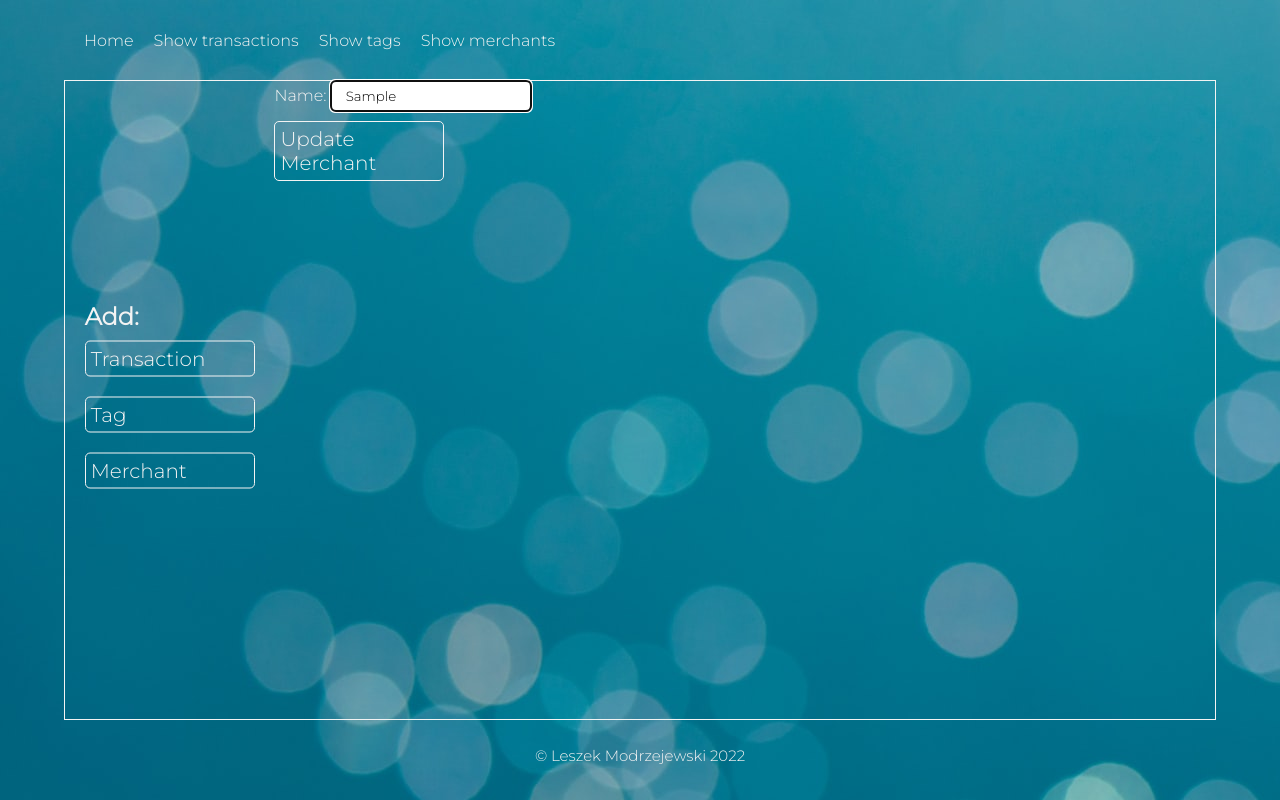
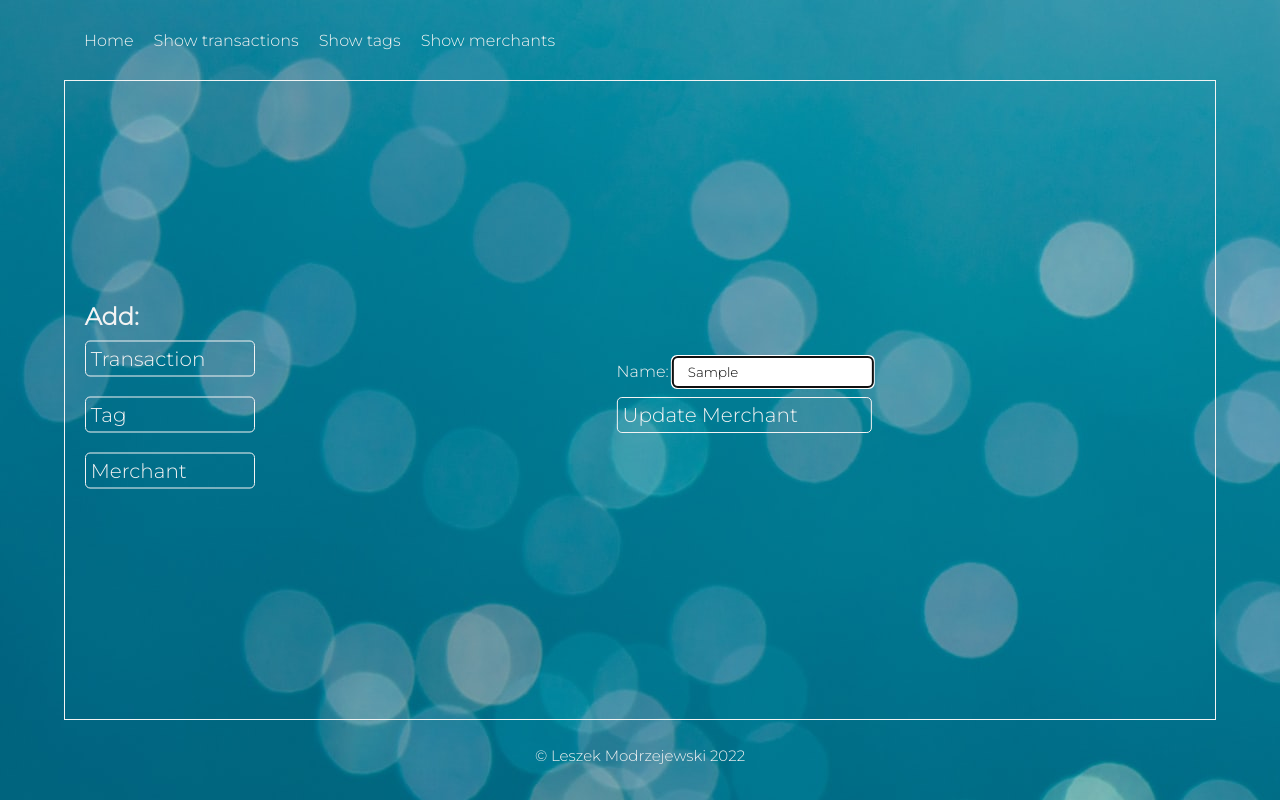
Before and after one commit to lesmodrzejewski/Spending-Tracker, a Flask app: page /merchants/1/edit in a window 1280 px wide. Run offline with Flask 2, Linux system fonts and the light colour scheme; a database or web service that is not in the repository returns one stand-in record (values such as "Sample title"); some libraries are stand-ins or nearby versions; some web fonts are replaced.

Commit message:
css added to new.html show.html edit.html

```diff
--- a/static/style.css
+++ b/static/style.css
@@ -156,6 +156,40 @@ aside > h2 {
     width: 255px;
 }
 
+#edit-merchant-section {
+    position: relative;
+    width: 100%;
+    height: 100%;
+}
+
+#edit-merchant-container {
+    position: absolute;
+    top: 50%;
+    left: 50%;
+    transform: translate(-50%, -50%);
+}
+
+#update-merchant-button {
+    width: 255px;
+}
+
+#show-merchant-section {
+    position: relative;
+    width: 100%;
+    height: 100%;
+}
+
+#show-merchant-container {
+    position: absolute;
+    top: 50%;
+    left: 50%;
+    transform: translate(-50%, -50%);
+}
+
+#show-merchant-container p {
+    font-size: 1.5rem;
+ }
+
 
 
 /* ---------------TAGS------------------------ */
--- a/templates/merchants/edit.html
+++ b/templates/merchants/edit.html
@@ -1,15 +1,23 @@
 {% extends 'base.html' %}
 
 {% block content %}
+<section id="edit-merchant-section">
 
-<form action="/merchants/{{merchant.id}}" method="post">
-    <div>
-        <label for="edit-merchant">Name:</label>
-        <input type="text" id="edit-merchant" name="edit-merchant" value={{merchant.name}} required autofocus>
+    <div id="edit-merchant-container">
+        <form action="/merchants/{{merchant.id}}" method="post">
+
+            <div>
+                <label for="edit-merchant">Name:</label>
+                <input type="text" id="edit-merchant" name="edit-merchant" value={{merchant.name}} required autofocus>
+            </div>
+
+            <button id="update-merchant-button" type="submit">Update Merchant</button>
+
+        </form>
     </div>
 
-    <button type="submit">Update Merchant</button>
 
-</form>
+</section>
+
 
 {% endblock %}
--- a/templates/merchants/new.html
+++ b/templates/merchants/new.html
@@ -8,7 +8,7 @@
             <input type="text" name="add-new-merchant-name" id="add-new-merchant-name">
         </div>
 
-        <button id="add-merchant-button" type="submit">Add merchant</button>
+        <button id="add-merchant-button" type="submit">Add New Merchant</button>
     </div>
 
 </form>
--- a/templates/tags/new.html
+++ b/templates/tags/new.html
@@ -1,10 +1,10 @@
 {% extends 'base.html' %}
 {% block content %}
 
-<form action="/tags" method="post">
+<form id="add-tag" action="/tags" method="post">
     <div id="add-tag-input">
         <div>
-            <label for="add-new-tag-name">New Tag</label>
+            <label for="add-new-tag-name">Name</label>
             <input type="text" name="add-new-tag-name" id="add-new-tag-name">
         </div>
 
```
Also changed, not shown: other parts of static/style.css (+41 -6 lines), templates/merchants/show.html (+6 -4 lines), templates/tags/edit.html (+11 -6 lines), templates/tags/show.html (+6 -4 lines).
